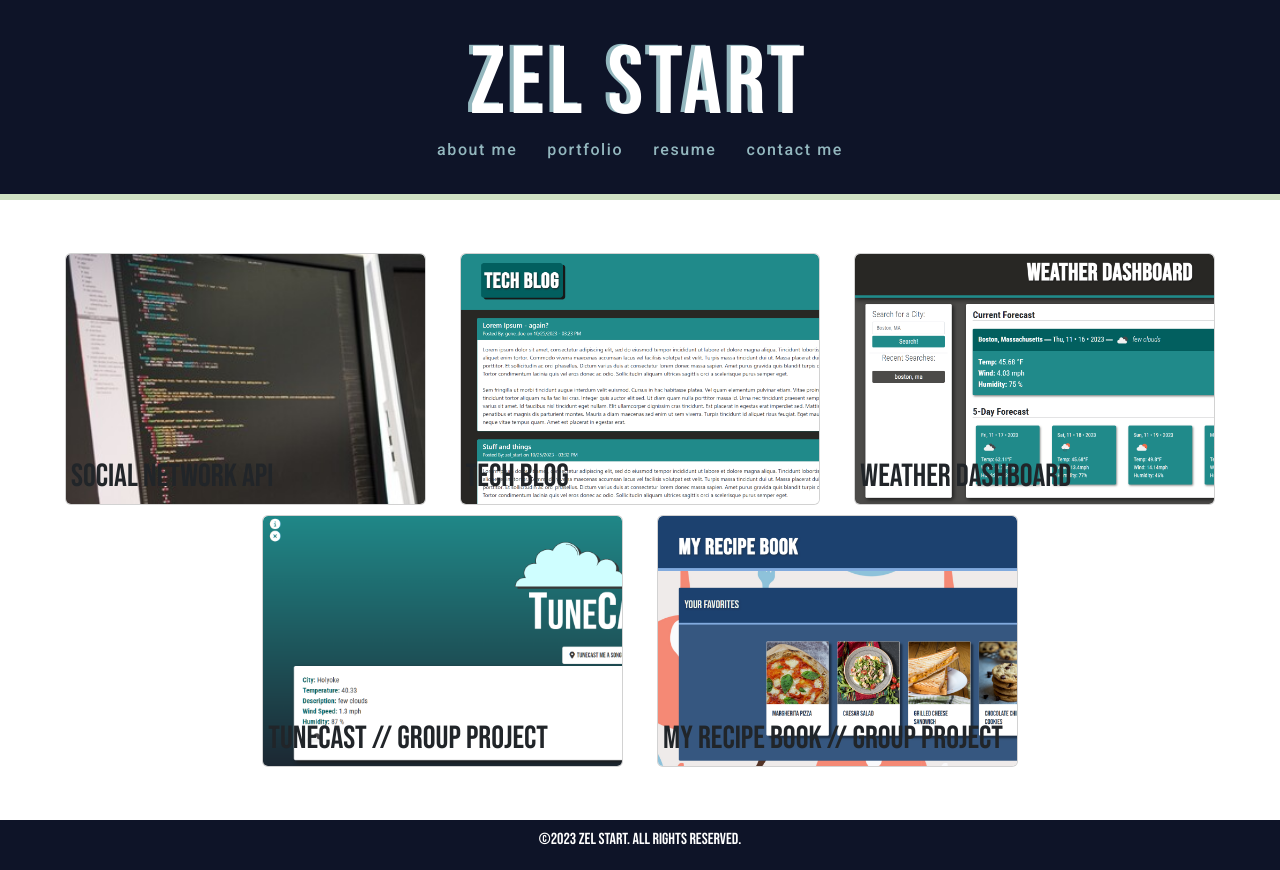
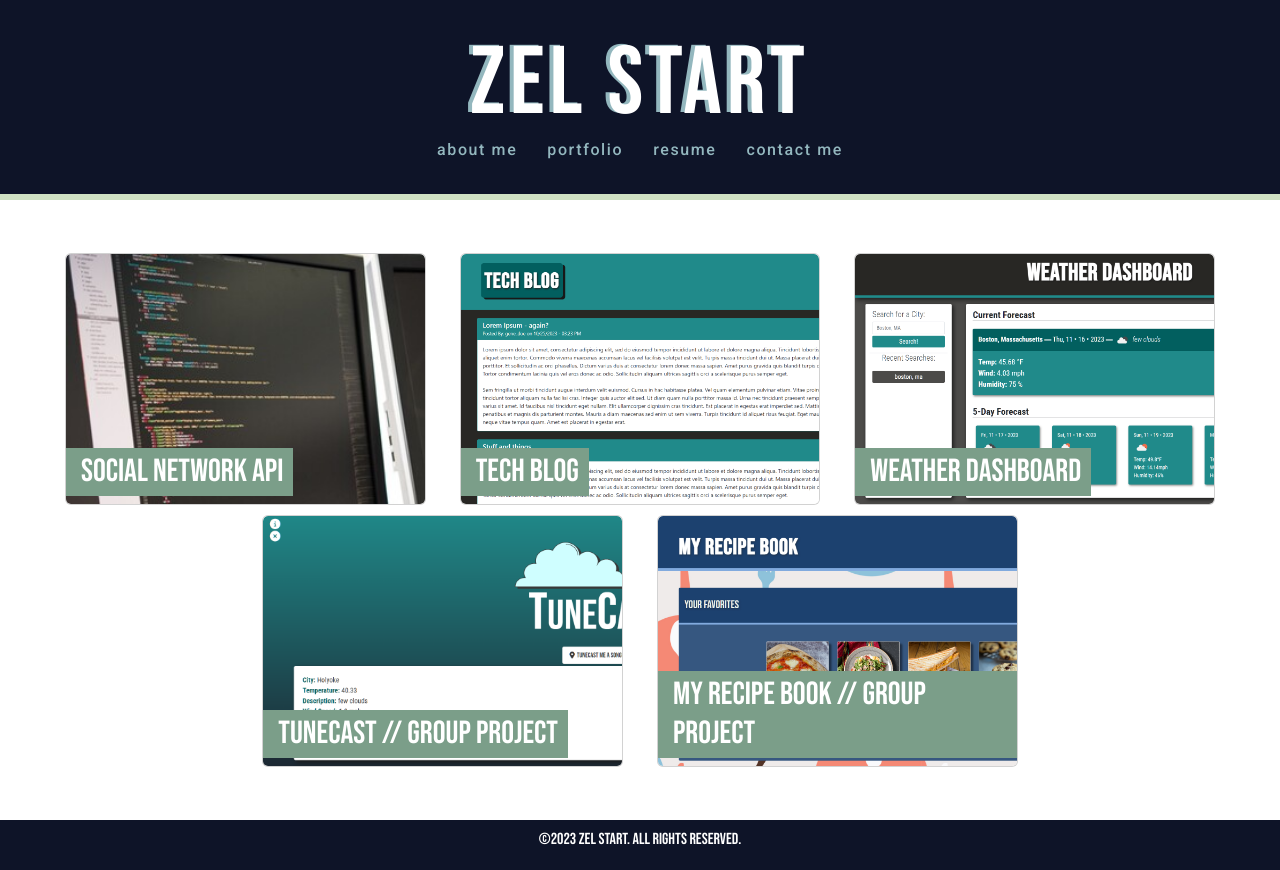
Before and after one commit to zelstart/react-portfolio, a React (Vite) app in the folder react-portfolio/: page /portfolio in a window 1280 px wide. Built offline with nearby package versions, Linux system fonts and the light colour scheme.

Commit message:
title styles

```diff
--- a/react-portfolio/src/style.css
+++ b/react-portfolio/src/style.css
@@ -234,8 +234,9 @@
     transition: all 1s ease;
     font-family: 'Bebas Neue', sans-serif;
     font-size: 2rem !important;
-    margin-left: 5px;
-    color: var(--accent1);
+    color: white !important;
+    background: var(--accent2);
+    padding: 5px 10px 5px 15px;
 }
 
 .project-description {
```
